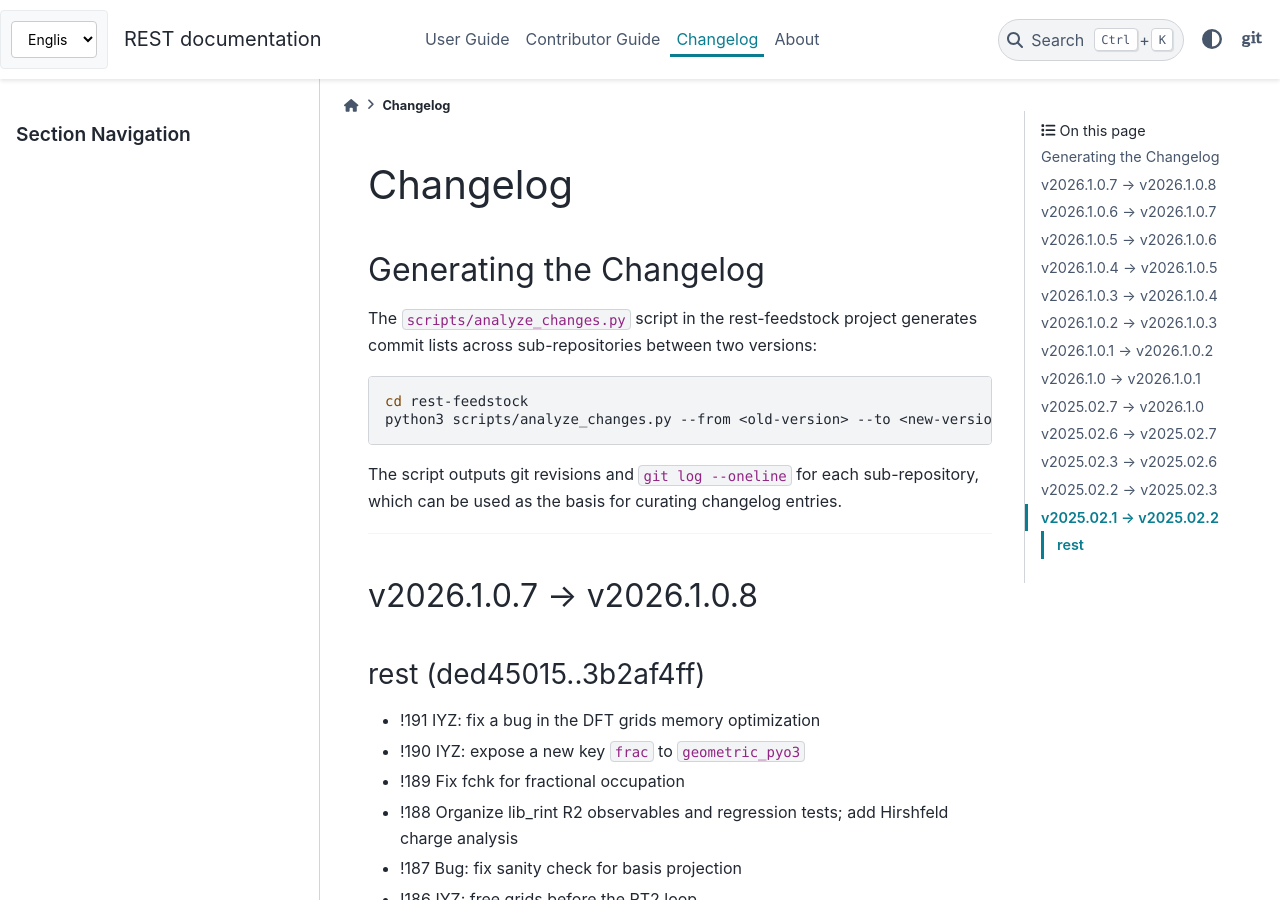
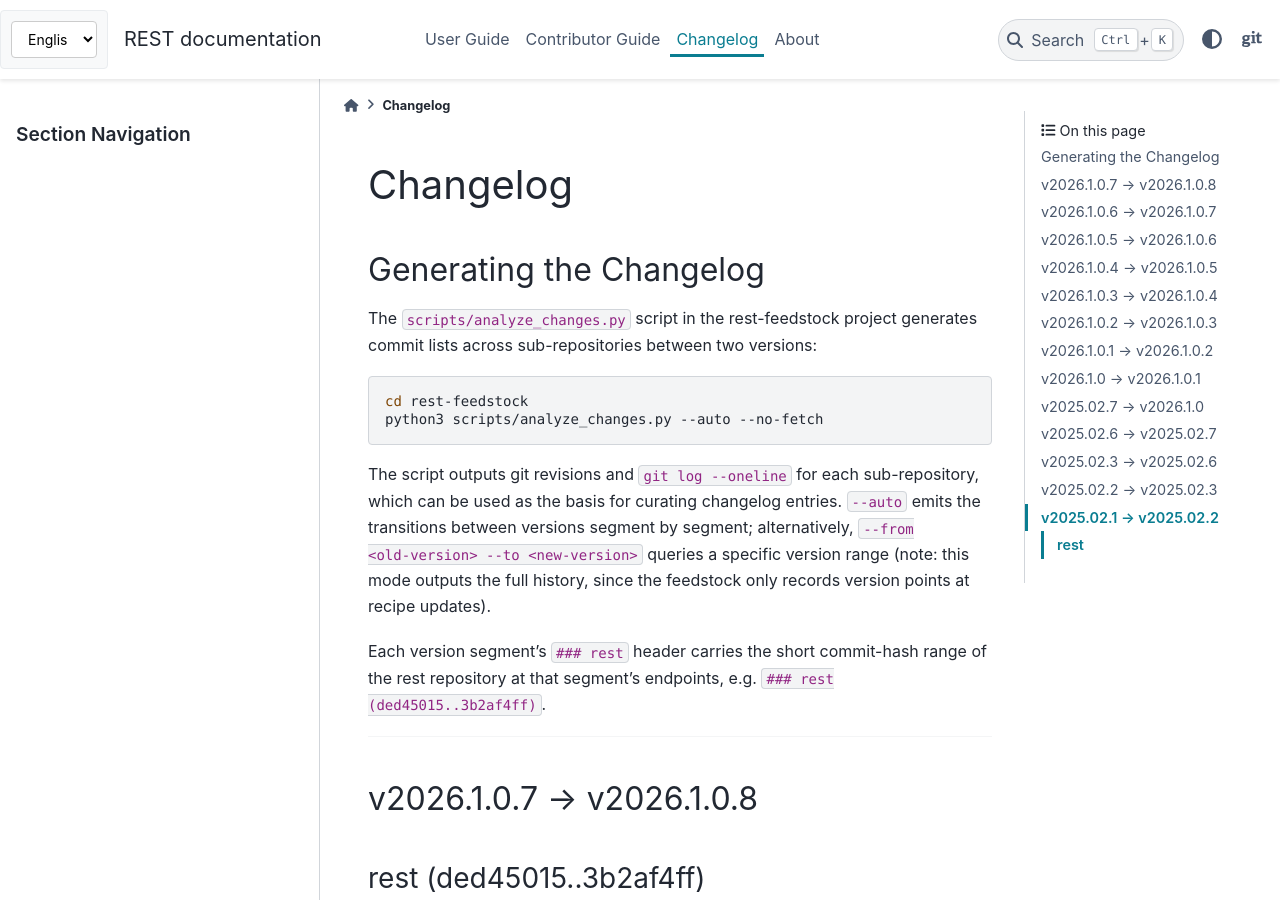
Before and after one commit to jeanwsr/rest_doc, a Sphinx documentation site: the page built from source/changelog.md, in a window 1280 px wide and 900 px high. Built offline with Sphinx 7.4.7 and the PyData theme 0.15.4, drawn with Linux system fonts in a browser that asks for light colours; pages that are not in the unit, such as notebooks, are missing from menus.

Commit message:
update changelog

````diff
--- a/source/changelog.md
+++ b/source/changelog.md
@@ -6,10 +6,12 @@ The `scripts/analyze_changes.py` script in the rest-feedstock project generates
 
 ```bash
 cd rest-feedstock
-python3 scripts/analyze_changes.py --from <old-version> --to <new-version> --no-fetch
+python3 scripts/analyze_changes.py --auto --no-fetch
 ```
 
-The script outputs git revisions and `git log --oneline` for each sub-repository, which can be used as the basis for curating changelog entries.
+The script outputs git revisions and `git log --oneline` for each sub-repository, which can be used as the basis for curating changelog entries. `--auto` emits the transitions between versions segment by segment; alternatively, `--from <old-version> --to <new-version>` queries a specific version range (note: this mode outputs the full history, since the feedstock only records version points at recipe updates).
+
+Each version segment's `### rest` header carries the short commit-hash range of the rest repository at that segment's endpoints, e.g. `### rest (ded45015..3b2af4ff)`.
 
 ---
 
````
Also changed, not shown: source_zh/changelog.md.
